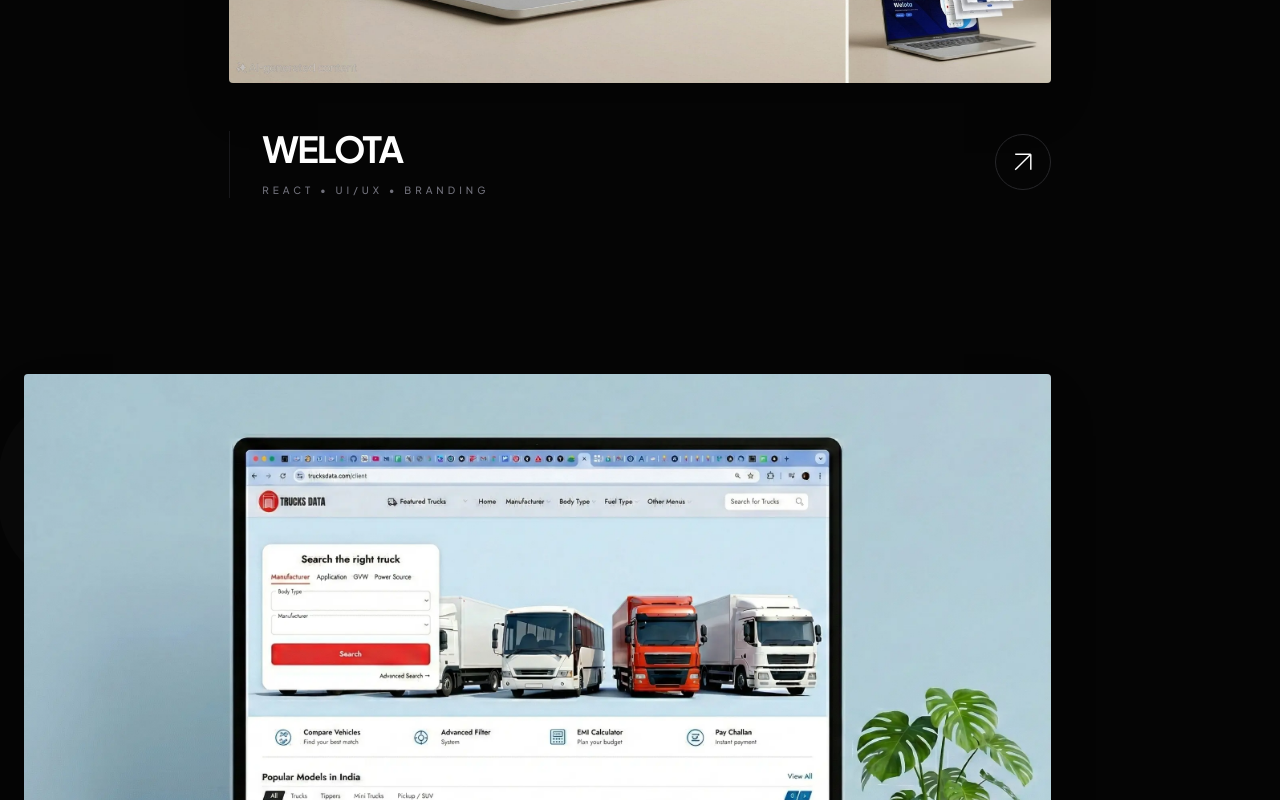
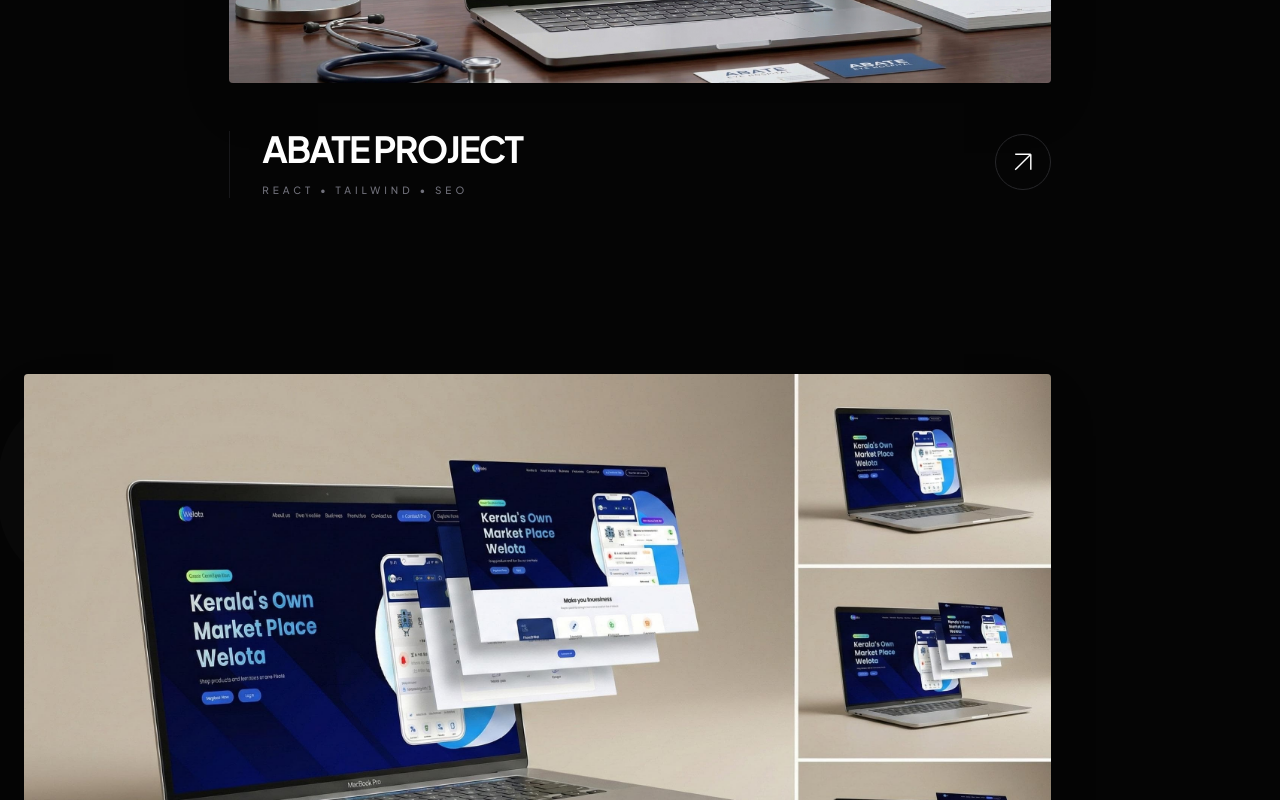
Before and after one commit to muhammedanasm/portfolio-anas, a Next.js app: page /work in a window 1280 px wide. Shown: the part 2520-3320 px from the top of the page. Built offline with nearby package versions, Linux system fonts and the light colour scheme.

Commit message:
newchanges

```diff
--- a/app/layout.tsx
+++ b/app/layout.tsx
@@ -29,7 +29,7 @@
     "GSAP animation expert Kerala",
   ],
   alternates: {
-    canonical: "https://muhammed-anas.vercel.app", // നിന്റെ വെബ്സൈറ്റ് ലിങ്ക് ഇവിടെ നൽകുക
+    canonical: "https://muhammed-anas.vercel.app",
   },
   openGraph: {
     title: "Muhammed Anas | Premium Web Developer",
@@ -46,7 +46,7 @@
     locale: "en_US",
     type: "website",
   },
-  // Twitter/X കാർഡുകൾ കൂടി ആഡ് ചെയ്യുന്നത് വിദേശ ക്ലയന്റ്സിന് ഗുണകരമാകും
+  // Twitter/X
   twitter: {
     card: "summary_large_image",
     title: "Muhammed Anas | Web Developer",
--- a/app/sitemap.ts
+++ b/app/sitemap.ts
@@ -1,17 +1,17 @@
 import { MetadataRoute } from "next";
 
 export default function sitemap(): MetadataRoute.Sitemap {
-  const baseUrl = "https://muhammed-anas.vercel.app"; // തിങ്കളാഴ്ച ഇത് meetanas.com എന്നാക്കണം
+  const baseUrl = "https://muhammed-anas.vercel.app"; // meetanas.com
 
   return [
     {
-      url: baseUrl, // ഹോം പേജ് (ഇതിലാണ് Process, Reviews, FAQ സെക്ഷനുകൾ ഉള്ളത്)
+      url: baseUrl,
       lastModified: new Date(),
       changeFrequency: "monthly",
       priority: 1,
     },
     {
-      url: `${baseUrl}/work`, // സെപ്പറേറ്റ് ആയ വർക്ക് പേജ്
+      url: `${baseUrl}/work`,
       lastModified: new Date(),
       changeFrequency: "weekly",
       priority: 0.8,
--- a/app/work/page.tsx
+++ b/app/work/page.tsx
@@ -53,47 +53,55 @@
     image: "/images/ies.webp",
     layoutClass: "md:w-7/12 self-end md:-mt-32", // വലത് വശത്ത് അല്പം മുകളിലേക്ക് കയറി
   },
+  {
+    id: "03",
+    title: "Abate Project",
+    category: "React • tailwind • SEO",
+    url: "https://abatemr.com/",
+    image: "/images/abate.jpg",
+    layoutClass: "md:w-8/12 self-center", // നടുവിൽ
+  },
 
   {
-    id: "03",
+    id: "04",
     title: "Welota",
     category: "React • UI/UX • Branding",
     url: "https://www.welota.com/",
     image: "/images/welota.JPG",
-    layoutClass: "md:w-8/12 self-center", // നടുവിൽ
+    layoutClass: "md:w-10/12 self-start md:-mt-20", // വലിയ വലിപ്പത്തിൽ
   },
   {
-    id: "04",
+    id: "05",
     title: "Trucks Data",
     category: "React • Data Visualization • Performance",
     image: "/images/trucks.webp",
     url: "https://www.trucksdata.com/",
-    layoutClass: "md:w-10/12 self-start md:-mt-20", // വലിയ വലിപ്പത്തിൽ
+    layoutClass: "md:w-8/12 self-end md:mr-10",
   },
   {
-    id: "05",
+    id: "06",
     title: "TechBank",
     category: "Vue.js • Tailwind • Performance",
     image: "/images/tech.jpg",
     url: "https://techbank-project.vercel.app/",
-    layoutClass: "md:w-8/12 self-end md:mr-10",
+    layoutClass: "md:w-7/12 self-start md:ml-20 md:-mt-32",
   },
   {
-    id: "06",
+    id: "07",
     title: "Swa Diamonds",
     category: "Next.js • Tailwind • Ecommerce • Firebase",
     image: "/images/01.png",
     url: "https://swadiamonds.com/",
     // layoutClass: "md:w-9/12 self-start", // ഇടത് വശത്ത് വലിയ വലിപ്പത്തിൽ
-    layoutClass: "md:w-7/12 self-start md:ml-20 md:-mt-32",
+    layoutClass: "md:w-7/12 self-end md:-mt-32",
   },
   {
-    id: "07",
+    id: "08",
     title: "Core Vista ",
     category: "Html • CSS • Performance",
     url: "https://www.core-vista.com/",
     image: "/images/corevista.jpg",
-    layoutClass: "md:w-7/12 self-end md:-mt-32", // വലത് വശത്ത് അല്പം മുകളിലേക്ക് കയറി
+    layoutClass: "md:w-8/12 self-center", // നടുവിൽ
   },
 ];
 
--- a/components/home/Contact.tsx
+++ b/components/home/Contact.tsx
@@ -344,7 +344,7 @@
               href="tel:+919645016304"
               className="text-sm text-zinc-400 font-mono block hover:text-white transition-colors duration-300"
             >
-              +91 96450 16304
+              +91 9645016304
             </a>
           </div>
         </div>
--- a/components/home/Work.tsx
+++ b/components/home/Work.tsx
@@ -58,7 +58,7 @@
   onLoaded: () => void;
 }) => {
   const imgRef = useRef<HTMLImageElement>(null);
-  const loadedRef = useRef(false); // ഡ്യൂപ്ലിക്കേറ്റ് കോളുകൾ ഒഴിവാക്കാൻ
+  const loadedRef = useRef(false);
 
   useEffect(() => {
     const img = imgRef.current;
@@ -86,7 +86,6 @@
   );
 };
 
-// വീഡിയോയ്ക്ക് വേണ്ടി ഒരു പ്രത്യേക കമ്പോണന്റ് (കൂടുതൽ കൺട്രോളിന്)
 const VideoItem = ({
   url,
   onLoaded,
@@ -100,12 +99,10 @@
     const video = videoRef.current;
     if (!video) return;
 
-    // വീഡിയോ നേരത്തെ ലോഡ് ആയിട്ടുണ്ടെങ്കിൽ (Cache)
     if (video.readyState >= 3) {
       onLoaded();
     }
 
-    // പ്ലേ ആകുന്നുണ്ടെന്ന് ഉറപ്പുവരുത്താൻ
     video.play().catch((e) => console.error("Autoplay failed:", e));
   }, [onLoaded]);
   return (
@@ -130,7 +127,7 @@
 
   const handleMediaLoad = useCallback((index: number) => {
     setLoadedMedia((prev) => {
-      if (prev[index]) return prev; // നേരത്തെ ലോഡ് ആയതാണെങ്കിൽ സ്റ്റേറ്റ് മാറ്റില്ല
+      if (prev[index]) return prev;
       return { ...prev, [index]: true };
     });
   }, []);
--- a/components/layout/Navbar.tsx
+++ b/components/layout/Navbar.tsx
@@ -9,7 +9,6 @@
 
   useEffect(() => {
     const handleScroll = () => {
-      // 50px-ൽ കൂടുതൽ സ്ക്രോൾ ചെയ്താൽ ബാക്ക്ഗ്രൗണ്ട് മാറ്റും
       if (window.scrollY > 50) {
         setIsScrolled(true);
       } else {
--- a/components/layout/SmoothScrolling.tsx
+++ b/components/layout/SmoothScrolling.tsx
@@ -15,11 +15,8 @@
 
   useEffect(() => {
     if (lenis) {
-      // 1. പേജ് മാറുമ്പോൾ ഉടൻ ടോപ്പിലേക്ക് മാറ്റുന്നു
       lenis.scrollTo(0, { immediate: true });
 
-      // 2. പുതിയ പേജിലെ GSAP ആനിമേഷനുകൾ കൃത്യമായി കണക്കാക്കാൻ (Sinan Studio Style)
-      // ചെറിയൊരു ഡിലേ നൽകുന്നത് പേജ് ലോഡ് ആകാൻ സമയം നൽകാനാണ്.
       setTimeout(() => {
         ScrollTrigger.refresh();
       }, 100);
```
Also changed, not shown: public/images/abate.jpg (added).
